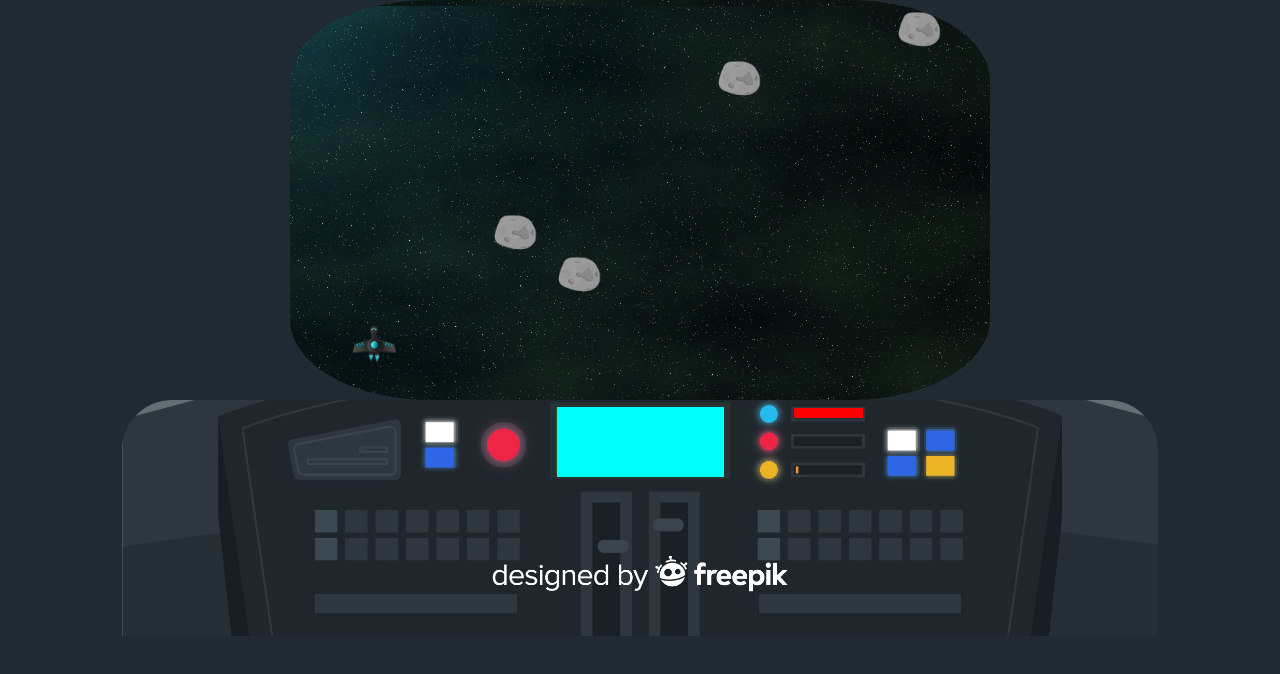
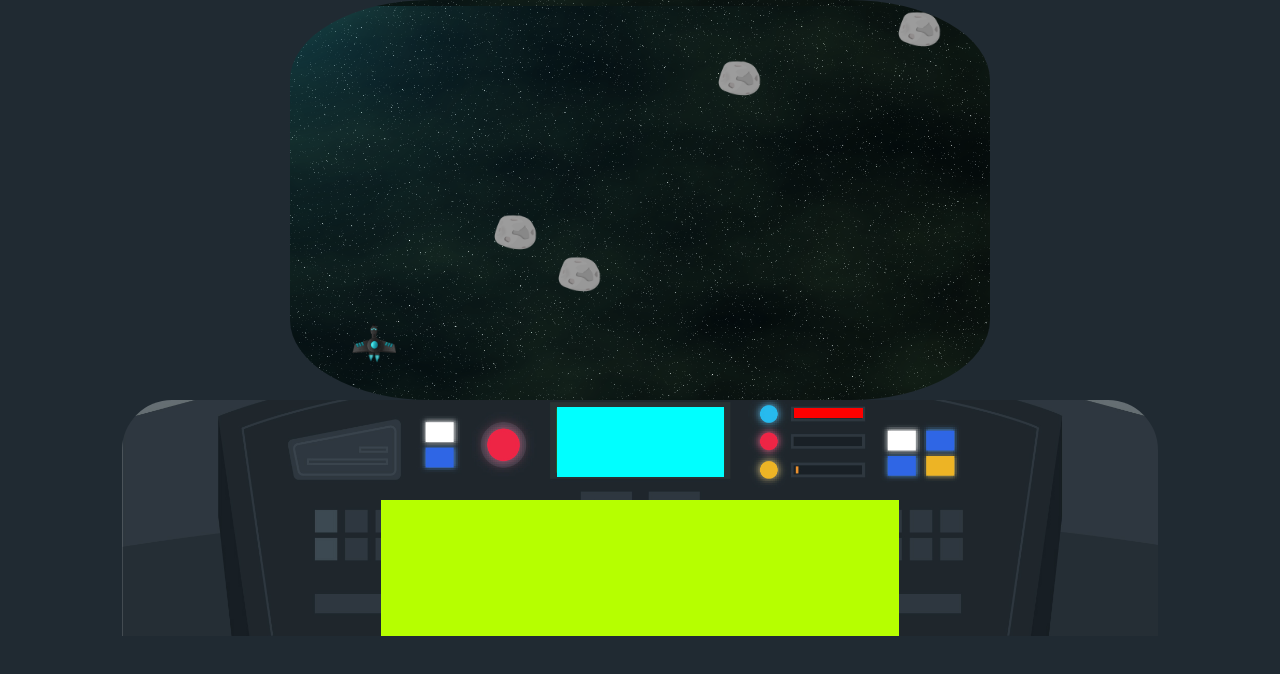
Before and after one commit to Chomsk1/Chomsk1.github.io, a plain HTML site: page game.html in a window 1280 px wide. Drawn offline with Linux system fonts and the light colour scheme.

Commit message:
Neon placeholder

```diff
--- a/game.css
+++ b/game.css
@@ -11,7 +11,7 @@
 }
 
 body {
-    overflow: hidden;
+    /* overflow: hidden; */
     background: #202a32;
 }
 
@@ -68,6 +68,7 @@ body {
     background-position: 0 -800px;
     border-radius: 50px 50px 0 0;
     display: flex;
+    position: relative;
     /* position: absolute; */
     z-index: 1000;
     margin: 0 auto;
@@ -111,6 +112,22 @@ body {
     color: red;
 }
 
+.instructions {
+    height: 136px;
+    width: 518px;
+    align-self: flex-end;
+    left: 259px;
+    top: 100px;
+    background: #B6FF00;
+    position: absolute;
+    /* background: #202a32; */
+}
+
+.instructions:hover {
+    -webkit-animation: neon4 1.5s ease-in-out infinite alternate;
+  -moz-animation: neon4 1.5s ease-in-out infinite alternate;
+  animation: neon4 1.5s ease-in-out infinite alternate;
+}
 
 @keyframes invincible {
     from {
@@ -123,3 +140,12 @@ body {
 
 
 }
+
+@keyframes neon4 {
+    from {
+      box-shadow: 0 0 10px #fff, 0 0 20px #fff, 0 0 30px #fff, 0 0 40px #B6FF00, 0 0 70px #B6FF00, 0 0 80px #B6FF00, 0 0 100px #B6FF00, 0 0 150px #B6FF00;
+    }
+    to {
+      box-shadow: 0 0 5px #fff, 0 0 10px #fff, 0 0 15px #fff, 0 0 20px #B6FF00, 0 0 35px #B6FF00, 0 0 40px #B6FF00, 0 0 50px #B6FF00, 0 0 75px #B6FF00;
+    }
+  }
--- a/game.html
+++ b/game.html
@@ -21,6 +21,7 @@
           <div class="heart"></div>
           <div class="heart"></div>
         </div>
+        <div class="instructions"></div>
       </div>
 
 
```
